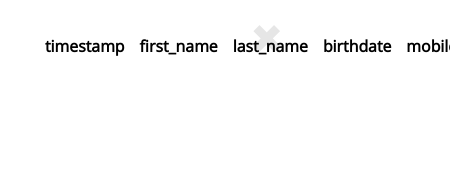
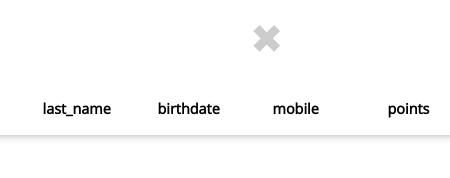
Before and after one commit to jsprow/POS, an Electron app: page log.html in a window 300 px wide. Shown: the top 178 px of the page, 450 px wide, since content can reach past the window. Drawn offline with nearby package versions, Linux system fonts and the light colour scheme; no server answers.

Commit message:
fixes to kiosk switcher and styling updates to log

```diff
--- a/index.css
+++ b/index.css
@@ -3,25 +3,26 @@
 
 	src: url('fonts/OpenSans-Regular.ttf') format('truetype');
 }
-
 body {
+	font-family: 'Open Sans', 'Helvetica', sans-serif;
+	font-size: 18px;
+	background-color: #fff;
+	margin: 0;
+	padding: 0;
+}
+.main-body {
 	display: flex;
+	overflow: hidden;
 
 	max-height: 500px;
 	margin: 0;
 	padding: 70px 0 0 20px;
 
-	background-color: #fff;
 
-	font-family: 'Open Sans', 'Helvetica', sans-serif;
-	font-size: 18px;
 
 	flex-flow: column wrap;
 	justify-content: space-between;
 	align-items: flex-start;
-}
-.main-body {
-	overflow: hidden;
 }
 .dragbar,
 .dragbar-min {
@@ -517,39 +518,53 @@ color: #fff
 	margin: 0;
 }
 .log-body {
+	display: flex;
+
 	width: 100vw;
-	padding: 20px;
+	height: 100vh;
+
 	font-size: 90%;
-	overflow-x: hidden;
+
+	flex-flow: column nowrap;
+	justify-content: center;
+	align-items: center;
+}
+.scrolltable {
+	display: flex;
+	overflow-x: scroll;
+	flex-direction: column;
+
+	height: 100%;
+	width: max-content;
+}
+.scrolltable > .header {
+	box-shadow: 2px 0 0 2px #fff, 0 2px 8px #aaa;
+	z-index: 10
+}
+.scrolltable > .body {
 	overflow-y: scroll;
+
+	width: fit-content;
+
+	flex: 1;
+	z-index: 5;
+	box-shadow: inset 0 0 8px #aaa;
+}
+/* an outside constraint to react against */
+#constrainer {
+	width: min-content;
+	height: 80vh;
 }
 table {
-	width: 100vw;
 	border-collapse: collapse;
-	position: relative;
 }
-thead,
-tbody {
-	max-width: 90vw;
-	left: 10vw;
-}
-thead {
-	position: fixed;
-	top: 20px;
-	background-color: hsla(360, 100%, 100%, 0.5);
-	font-size: 1.1em;
-	z-index: 10;
-}
-tbody {
-	position: absolute;
-	margin: 0;
-	top: 60px;
-}
-tbody tr:nth-of-type(2n-1) {
-	background-color: #eee;
+tr:nth-child(even) {
+	background-color: hsla(0, 0%, 83%, 0.5);
 }
 th,
 td {
+	min-width: 100px;
+	max-width: max-content;
 	padding: 15px 0 15px 15px;
 
 	text-align: left;
--- a/log.html
+++ b/log.html
@@ -10,29 +10,36 @@
 
 <body class="log-body">
 	<a id="close" class="close-btn">&#10006;</a>
-	<table>
+
+	<div id="constrainer">
+		<div class="scrolltable">
+			<table class="header">
 				<thead>
 					<tr>
-				<th id="timestamp">timestamp</th>
-				<th id="first_name">first_name</th>
-				<th id="last_name">last_name</th>
-				<th id="birthdate">birthdate</th>
-				<th id="mobile">mobile</th>
-				<th id="points">points</th>
-				<th id="email">email</th>
+						<th>timestamp</th>
+						<th>kiosk</th>
+						<th>first_name</th>
+						<th>last_name</th>
+						<th>birthdate</th>
+						<th>mobile</th>
+						<th>points</th>
+						<th>email</th>
 					</tr>
 				</thead>
+			</table>
+			<div class="body">
+				<table>
 					<tbody id="logTable"></tbody>
 				</table>
+			</div>
+		</div>
+	</div>
 
 	<script src="ipc.js"></script>
 	<script>
-		var fs = require('fs');
-		var logClose = document.getElementById('close');
-		var logTable = document.getElementById('logTable');
-		var logArr = [];
-		var tdWidths = [];
-		var $ = require('jquery');
+		var fs = require('fs'),
+			logClose = document.getElementById('close'),
+			logTable = document.getElementById('logTable');
 
 		ipcRenderer.on('synchronous-reply', (event, arg) => {
 			readLog();
@@ -66,6 +73,7 @@
 					if (logSplit[i]) {
 						let logEntry = JSON.parse(logSplit[i]),
 							timestamp = logEntry.timestamp,
+							kiosk = logEntry.kiosk,
 							first = logEntry.first,
 							last = logEntry.last,
 							birthdate = logEntry.birthdate,
@@ -74,8 +82,9 @@
 							email = logEntry.email,
 
 							row = document.createElement('tr'),
+
 							tdTimestamp = document.createElement('td'),
-
+							tdKiosk = document.createElement('td'),
 							tdFirst = document.createElement('td'),
 							tdLast = document.createElement('td'),
 							tdBirthdate = document.createElement('td'),
@@ -83,7 +92,12 @@
 							tdPoints = document.createElement('td'),
 							tdEmail = document.createElement('td');
 
+						if (points == undefined) {
+							points = 0;
+						}
+
 						tdTimestamp.classList.add('timestamp');
+						tdKiosk.classList.add('kiosk');
 						tdFirst.classList.add('first');
 						tdLast.classList.add('last');
 						tdBirthdate.classList.add('birthdate');
@@ -92,6 +106,7 @@
 						tdEmail.classList.add('email');
 
 						tdTimestamp.innerHTML = timestamp;
+						tdKiosk.innerHTML = kiosk;
 						tdFirst.innerHTML = first;
 						tdLast.innerHTML = last;
 						tdBirthdate.innerHTML = birthdate;
@@ -100,6 +115,7 @@
 						tdEmail.innerHTML = email;
 
 						row.appendChild(tdTimestamp);
+						row.appendChild(tdKiosk);
 						row.appendChild(tdFirst);
 						row.appendChild(tdLast);
 						row.appendChild(tdBirthdate);
--- a/package.json
+++ b/package.json
@@ -1,7 +1,7 @@
 {
   "name": "rewards_app",
   "productName": "Rewards App",
-  "version": "0.5.0",
+  "version": "0.5.2",
   "description": "Repleotech POS integration for loyalty programs",
   "license": "MIT",
   "repository": "jsprow/POS",
```
Also changed, not shown: connect.js (+24 -5 lines), index.html (+1 -1 lines), dist/latest.yml, 1 other file. Lines whose indentation alone changed are shown as unchanged.
